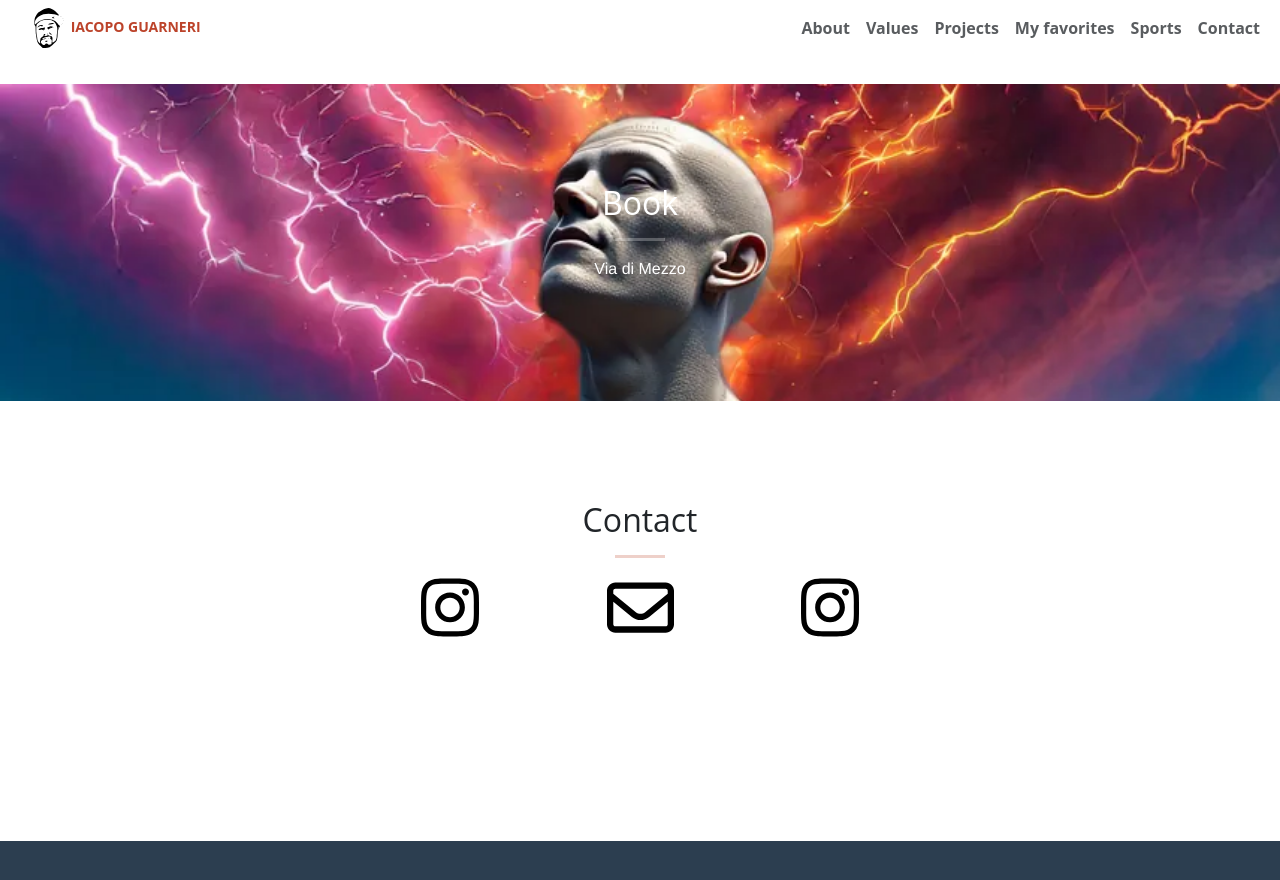
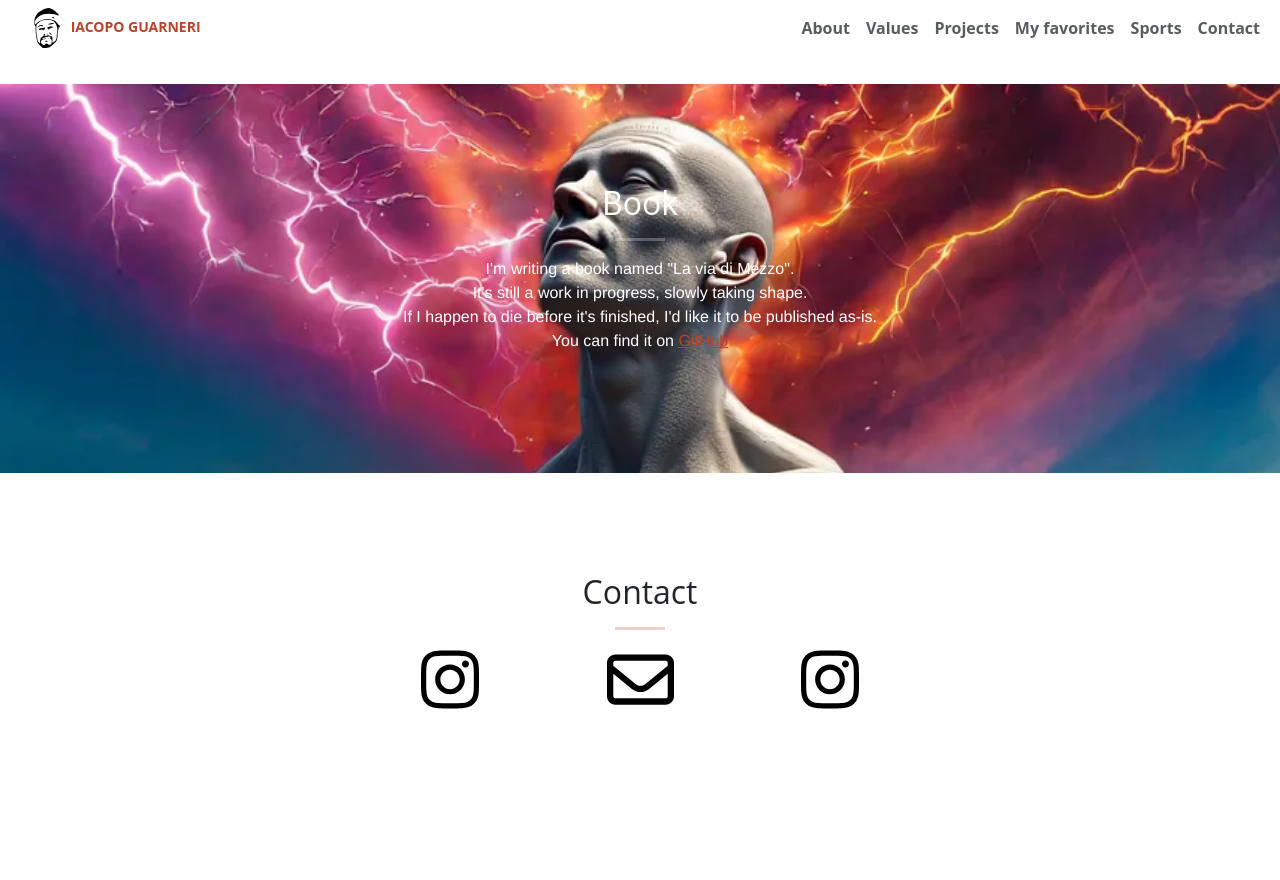
Before and after one commit to iacoposk8/iacoposk8.github.io, a Jekyll site: the page built from index.html, in a window 1280 px wide and 900 px high, scrolled down 3334 px. Shown: the top 880 px of the window. Built offline with Jekyll 4.4.1, drawn with Linux system fonts in a browser that asks for light colours.

Commit message:
Update book.html

```diff
--- a/_includes/book.html
+++ b/_includes/book.html
@@ -4,7 +4,17 @@
             <div class="col-lg-8 col-lg-offset-2 text-center mx-auto">
                 <h2 class="section-heading text-faded">Book</h2>
                 <hr class="light mx-auto">
-                <p class="text-faded">Via di Mezzo</p>
+                <p class="text-faded">I'm writing a book named "La via di Mezzo".<br />
+                    It's still a work in progress, slowly taking shape.<br />
+                    If I happen to die before it's finished, I'd like it to be published as-is.<br />
+                    You can find it on <a href="https://github.com/iacoposk8/ViaDiMezzo" target="_blank">GitHub</a>
+
+                    <!--The last update was X days ago, so:
+
+                    If it's recent, I'm (probably) still alive 🫀
+
+                    If it's been a while... who knows. Maybe it's time to publish it.-->
+                </p>
             </div>
         </div>
     </div>
```
